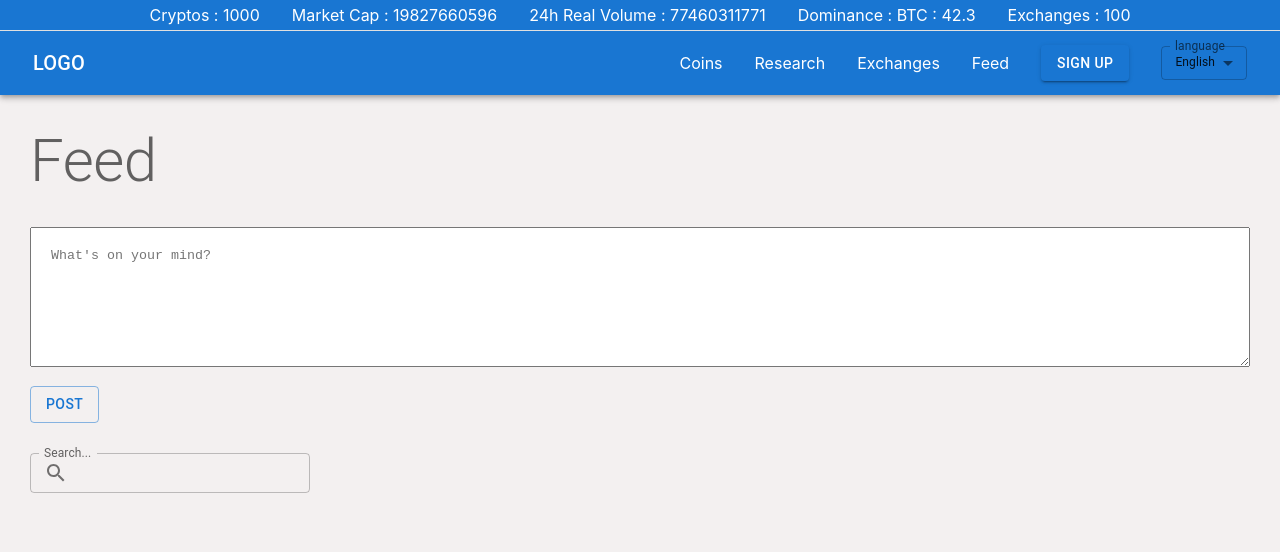
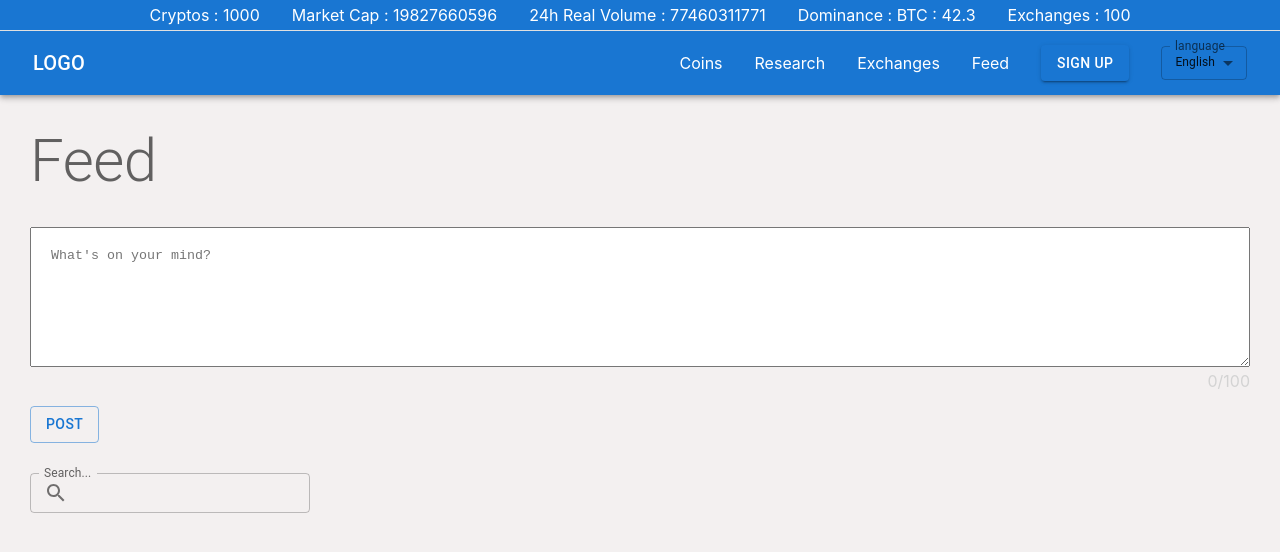
Before and after one commit to Stefanacef/CryptoWorld, a React (Create React App) app: page /feed in a window 1280 px wide. Shown: the top 552 px of the page. Built offline with nearby package versions, Linux system fonts and the light colour scheme.

Commit message:
feat: add validation textArea

```diff
--- a/src/components/textarea/Textarea.tsx
+++ b/src/components/textarea/Textarea.tsx
@@ -1,6 +1,9 @@
-import React, { useState } from 'react'
-import { FormattedMessage } from 'react-intl'
-import { TextareaAutosize, Button, Box } from '@mui/material'
+import React, { useMemo, useState } from 'react'
+import { FormattedMessage, useIntl } from 'react-intl'
+import { TextareaAutosize, Button, Box, Grid } from '@mui/material'
+import { Formik } from 'formik'
+import { IPost } from '../posts/types'
+import * as Yup from 'yup'
 
 export interface ITextarea {
   setContent: React.Dispatch<React.SetStateAction<string>>
@@ -8,33 +11,72 @@ export interface ITextarea {
 }
 
 function Textarea(props: ITextarea) {
-  const [content, setContent] = useState<string>('')
+  const intl = useIntl()
+  const [count, setCount] = useState(0)
+  const initialValue = useMemo<Partial<IPost>>(() => ({ content: '' }), [])
 
-  const handleSubmit = (e: React.FormEvent) => {
-    e.preventDefault()
-    props.setContent(content)
-    setContent('')
+  const validationSchema = Yup.object({
+    content: Yup.string()
+      .min(3, 'feed.textarea.toShort')
+      .max(100, 'feed.textarea.toLong')
+      .required('feed.textarea.required'),
+  })
+
+  const handleSubmit = (values: Partial<IPost>) => {
+    values.content && props.setContent(values.content)
+  }
+
+  const getTranslate = (message: string) => {
+    return (
+      <FormattedMessage
+        id={message}
+        defaultMessage="Message need to be between 3 and 100 characters"
+      />
+    )
   }
 
   return (
-    <form onSubmit={handleSubmit}>
+    <Formik
+      onSubmit={(values, { resetForm }) => {
+        handleSubmit(values)
+        resetForm()
+        setCount(0)
+      }}
+      initialValues={initialValue}
+      validationSchema={validationSchema}
+    >
+      {({ values, setFieldValue, submitForm, errors, touched }) => (
         <Box>
           <TextareaAutosize
             maxRows={4}
-          value={content}
+            value={values.content}
             style={{ width: ' 100%', height: 100, padding: 20 }}
             onChange={e => {
-            setContent(e.target.value)
+              setFieldValue('content', e.target.value)
+              setCount(e.target.value.length)
             }}
             placeholder={props.placeholder}
           />
-      </Box>
+          <Grid container justifyContent="space-between">
+            <Grid item>
+              {errors.content && touched.content ? (
+                <span style={{ color: '#FC4F4F' }}>
+                  {getTranslate(errors.content)}
+                </span>
+              ) : null}
+            </Grid>
+            <Grid item color="lightgrey">
+              {count}/100
+            </Grid>
+          </Grid>
           <Box mt="15px">
-        <Button variant="outlined" type="submit">
+            <Button variant="outlined" onClick={() => submitForm()}>
               <FormattedMessage id="button.post" defaultMessage="Save" />
             </Button>
           </Box>
-    </form>
+        </Box>
+      )}
+    </Formik>
   )
 }
 
--- a/src/i18n/languages/en.json
+++ b/src/i18n/languages/en.json
@@ -8,6 +8,9 @@
   "feed.page.title": "Feed",
   "feed.search.placeholder": "Search...",
   "feed.textarea.placeholder": "What's on your mind?",
+  "feed.textarea.toShort": "Too short, please add more than 3 characters",
+  "feed.textarea.toLong": "Maximum characters is 100",
+  "feed.textarea.required": "Required",
   "comment.textarea.placeholder": "Leave a comment...",
   "button.post": "Post",
   "button.save": "Save",
--- a/src/i18n/languages/ro.json
+++ b/src/i18n/languages/ro.json
@@ -8,6 +8,9 @@
   "feed.page.title": "Feed",
   "feed.search.placeholder": "Cauta...",
   "feed.textarea.placeholder": "La ce te gandesti?",
+  "feed.textarea.toShort": "Prea scurt, te rog sa introduci mai mult de 3 caractere",
+  "feed.textarea.toLong": "Numarul maxim de carcatere este 100",
+  "feed.textarea.required": "Necesar",
   "comment.textarea.placeholder": "Lasa un comentariu...",
   "button.post": "Postati",
   "button.save": "Salvati",
```
Lines whose indentation alone changed are shown as unchanged.
